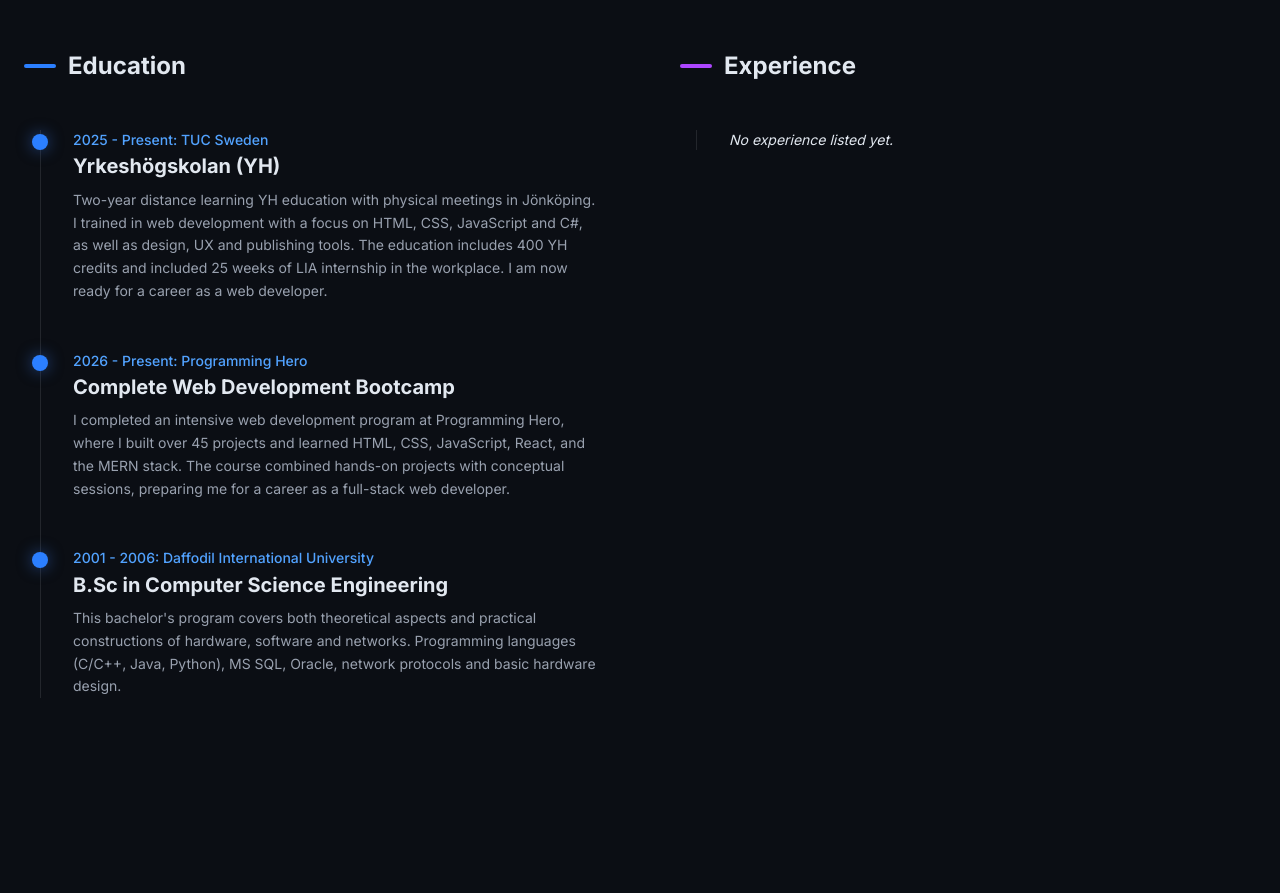
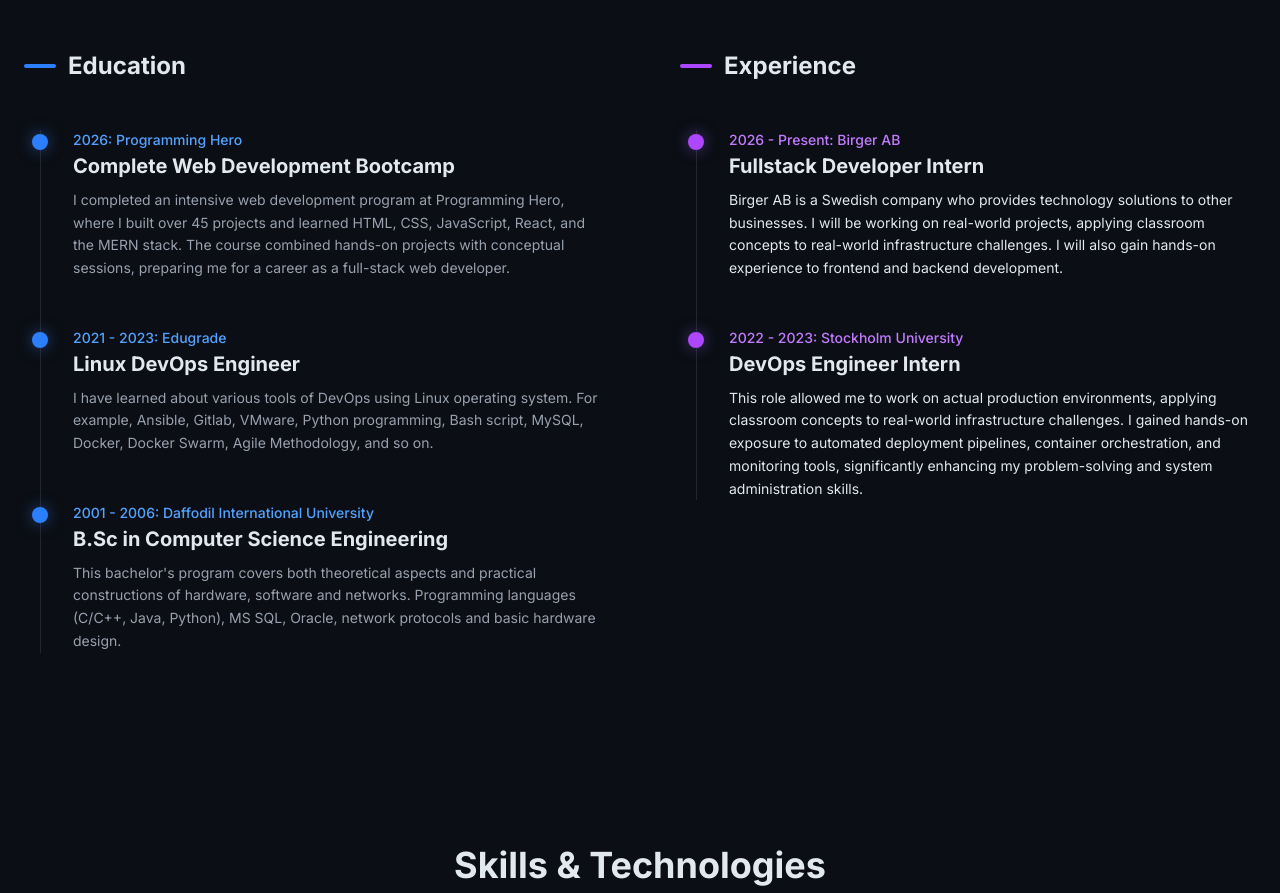
Before and after one commit to cseanwar/my-portfolio, a Next.js app: page / in a window 1280 px wide. Shown: the part 1540-2433 px from the top of the page. Built offline with nearby package versions, Linux system fonts and the light colour scheme.

Commit message:
Added experience in the timeline

```diff
--- a/src/components/Timeline.js
+++ b/src/components/Timeline.js
@@ -20,17 +20,17 @@ const Timeline = () => {
             </h3>
             <div className="space-y-8 sm:space-y-10 md:space-y-12 border-l border-white/10 ml-3 sm:ml-4 pl-5 sm:pl-8 text-sm sm:text-base text-gray-400 leading-relaxed">
               <TimelineItem
-                year="2025 - Present:"
-                institution="TUC Sweden"
-                title="Yrkeshögskolan (YH)"
-                description="Two-year distance learning YH education with physical meetings in Jönköping. I trained in web development with a focus on HTML, CSS, JavaScript and C#, as well as design, UX and publishing tools. The education includes 400 YH credits and included 25 weeks of LIA internship in the workplace. I am now ready for a career as a web developer."
+                year="2026:"
+                institution="Programming Hero"
+                title="Complete Web Development Bootcamp"
+                description="I completed an intensive web development program at Programming Hero, where I built over 45 projects and learned HTML, CSS, JavaScript, React, and the MERN stack. The course combined hands-on projects with conceptual sessions, preparing me for a career as a full-stack web developer."
                 color="blue"
               />
               <TimelineItem
-                year="2026 - Present:"
-                institution="Programming Hero"
-                title="Complete Web Development Bootcamp"
-                description="I completed an intensive web development program at Programming Hero, where I built over 45 projects and learned HTML, CSS, JavaScript, React, and the MERN stack. The course combined hands-on projects with conceptual sessions, preparing me for a career as a full-stack web developer."
+                year="2021 - 2023:"
+                institution="Edugrade"
+                title="Linux DevOps Engineer"
+                description="I have learned about various tools of DevOps using Linux operating system. For example, Ansible, Gitlab, VMware, Python programming, Bash script, MySQL, Docker, Docker Swarm, Agile Methodology, and so on."
                 color="blue"
               />
               <TimelineItem
@@ -51,14 +51,21 @@ const Timeline = () => {
             </h3>
             <div className="space-y-8 sm:space-y-10 md:space-y-12 border-l border-white/10 ml-3 sm:ml-4 pl-5 sm:pl-8">
               {/* Placeholder when no experience items */}
-              {/* <TimelineItem
-                year="2011 - Present:"
-                institution="Pressen Morgontjänst KB (PREMO)"
-                title="Newspaper Distributor"
-                description="Distribute newspapers and packages to subscribers"
+              <TimelineItem
+                year="2026 - Present:"
+                institution="Birger AB"
+                title="Fullstack Developer Intern"
+                description="Birger AB is a Swedish company who provides technology solutions to other businesses. I will be working on real-world projects, applying classroom concepts to real-world infrastructure challenges. I will also gain hands-on experience to frontend and backend development."
                 color="purple"
-              /> */}
-              <p className="text-[var(--muted-foreground)] text-sm italic">No experience listed yet.</p>
+              />
+              <TimelineItem
+                year="2022 - 2023:"
+                institution="Stockholm University"
+                title="DevOps Engineer Intern"
+                description="This role allowed me to work on actual production environments, applying classroom concepts to real-world infrastructure challenges. I gained hands-on exposure to automated deployment pipelines, container orchestration, and monitoring tools, significantly enhancing my problem-solving and system administration skills."
+                color="purple"
+              />
+              {/* <p className="text-[var(--muted-foreground)] text-sm italic">No experience listed yet.</p> */}
             </div>
           </div>
 
```
